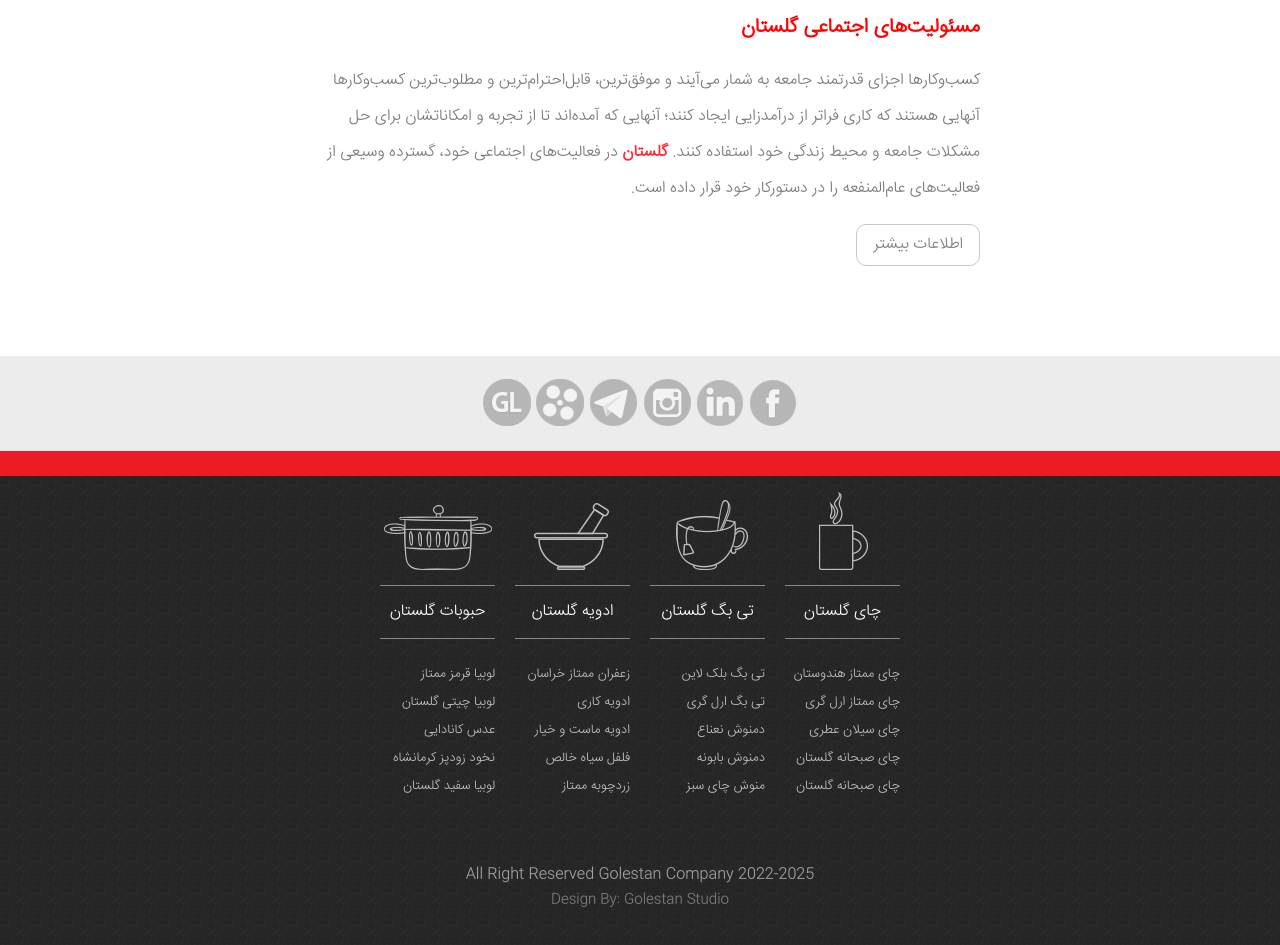
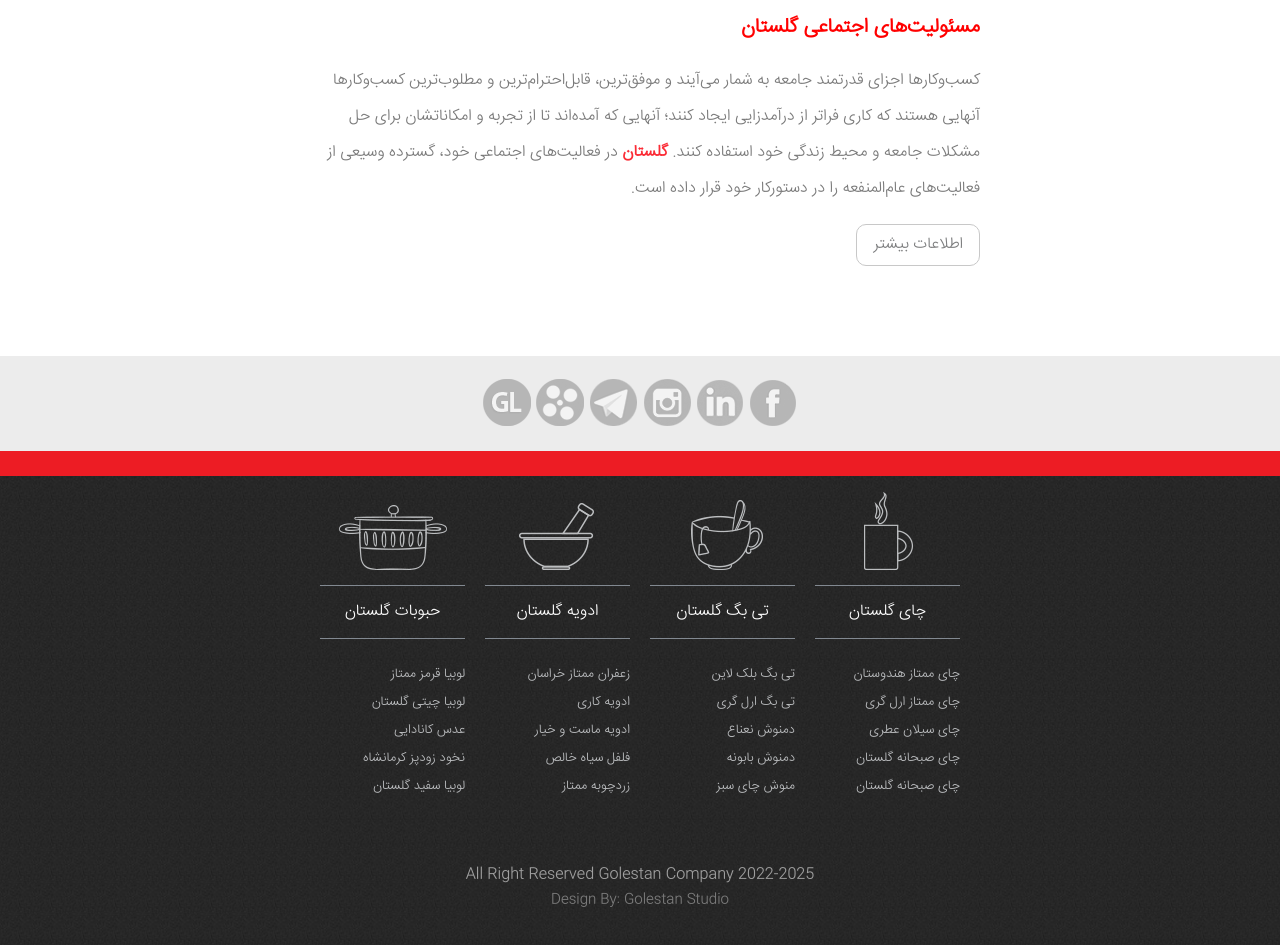
Before and after one commit to rezanp82/golestan, a website built with Vite: page index.html in a window 1280 px wide. Shown: the part 6925-7870 px from the top of the page. Built offline with nearby package versions, Linux system fonts and the light colour scheme; files whose address does not match are found by name.

Commit message:
version-4.1

```diff
--- a/index.html
+++ b/index.html
@@ -641,7 +641,7 @@
     </main>
     <footer class="w-full h-auto flex flex-col justify-center items-center"
       style="background-image: url(./public/img/header-back.png);">
-      <section class="max-w-[680px] h-auto flex flex-col md:flex-row justify-center items-center p-[10px]">
+      <section class="w-full md:max-w-[680px] h-auto flex flex-col md:flex-row justify-center items-center p-[10px]">
 
         <div class="w-full h-[324px] flex-col justify-center items-start p-[10px] flex">
           <div class="w-full flex justify-center items-center h-[90px] pb-[21px]">
```
Also changed, not shown: public/css/main.css.
